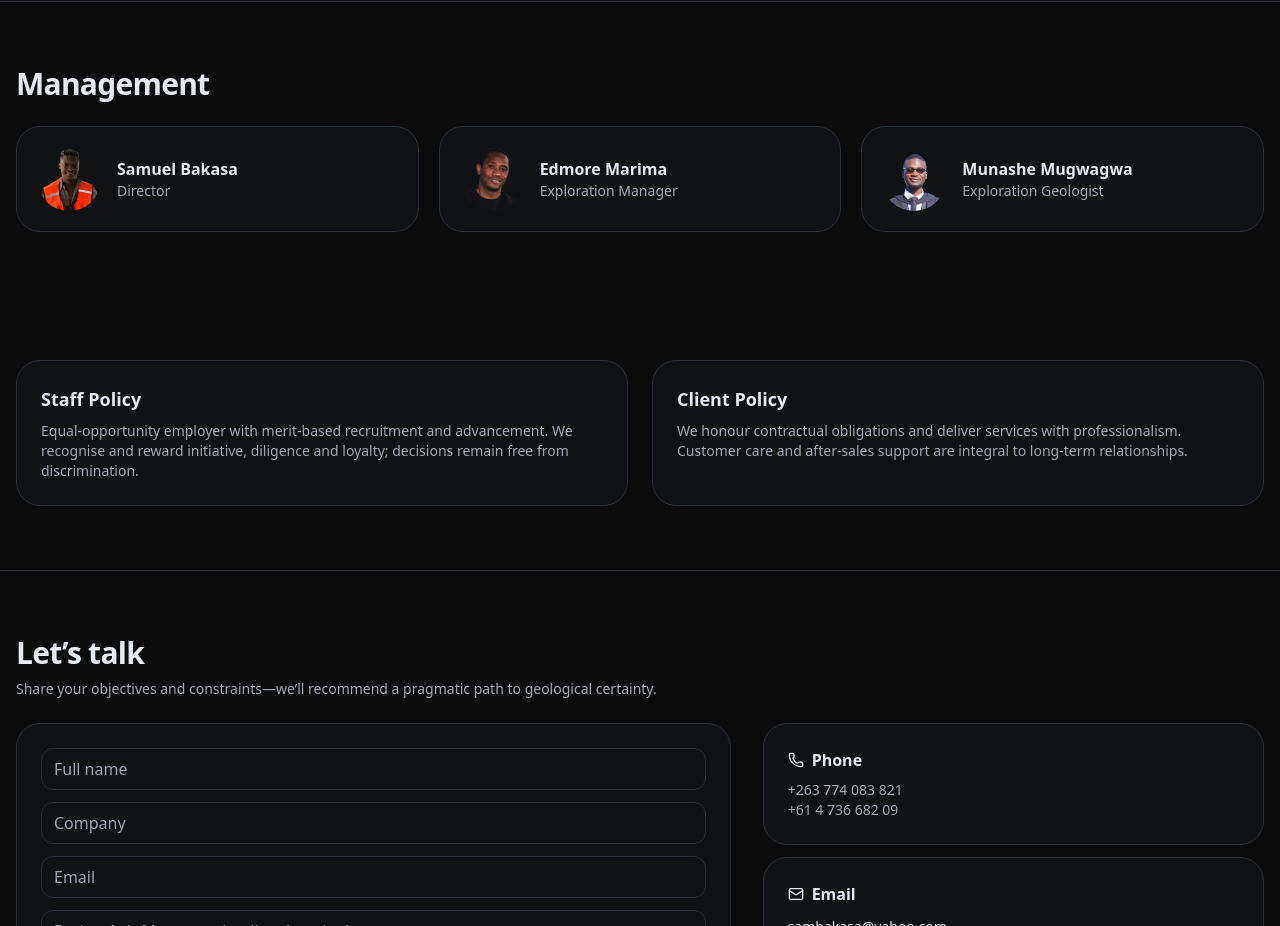
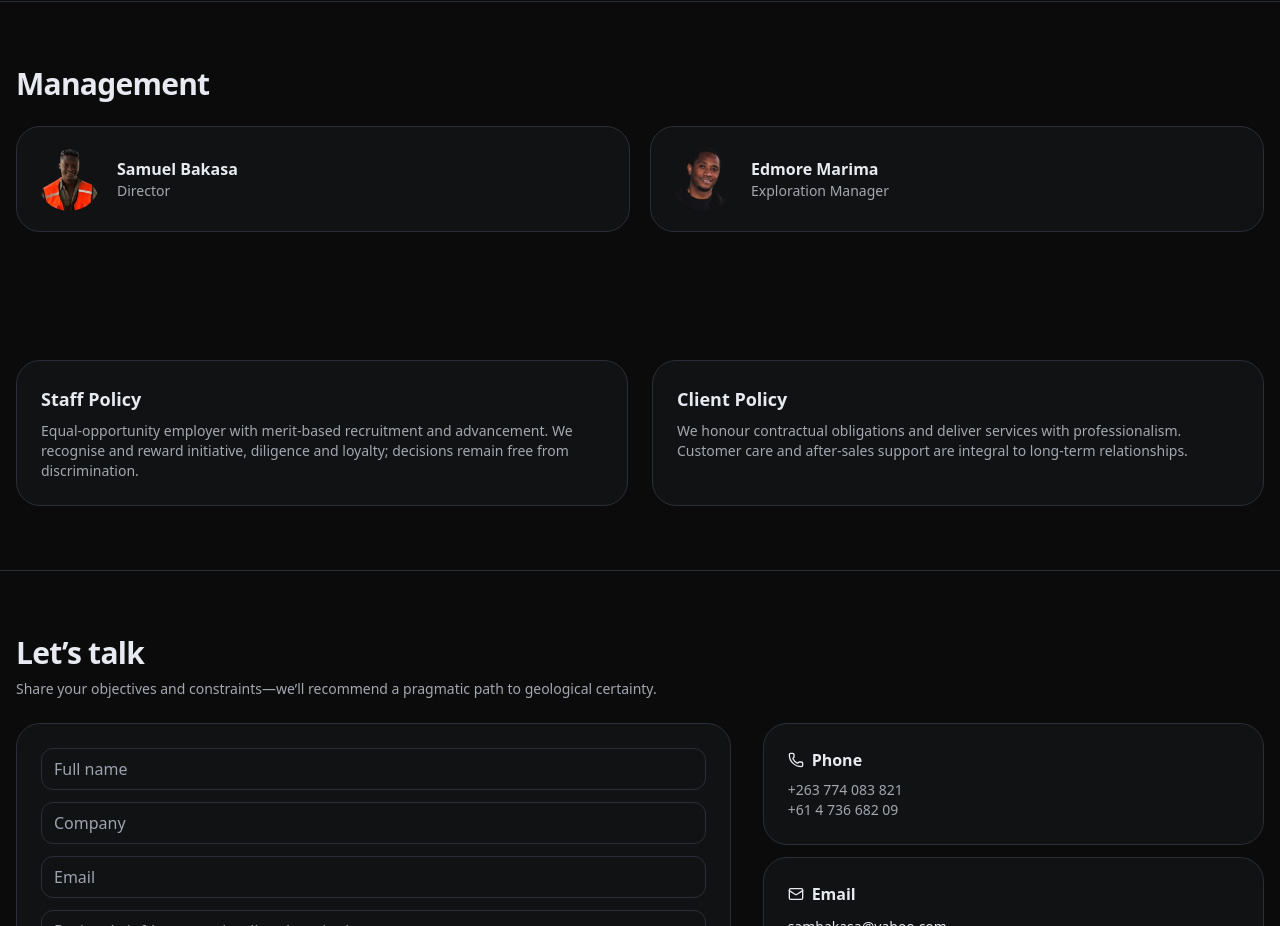
Before and after one commit to rufustech/leopardMining, a React (Vite) app: page / in a window 1280 px wide. Shown: the part 3460-4386 px from the top of the page. Built offline with nearby package versions, Linux system fonts and the light colour scheme.

Commit message:
Remove magwara

```diff
--- a/src/assets/index.js
+++ b/src/assets/index.js
@@ -1,6 +1,6 @@
 import sam from "./images/SAMPASSPORT.png";
 import edmore from "./images/edmorepassport.png";
-import munashe from "./images/munashePassport.png";
+// import munashe from "./images/munashePassport.png";
 import heropic from "./images/heropic.jpg";
 import mineeng from "./images/mineeng.jpg";
 import mining1 from "./images/mining1.jpg";
@@ -15,7 +15,7 @@
   sam,
   edmore,
   logo2,
-  munashe,
+  // munashe,
   mining1,
   mining2,
   mining3,
--- a/src/components/Hero.jsx
+++ b/src/components/Hero.jsx
@@ -27,7 +27,7 @@
   mining4,
   mining5,
   mining6,
-  munashe,
+  // munashe,
   sam,
 } from "../assets";
 
@@ -169,7 +169,6 @@
   const team = [
     { name: "Samuel Bakasa", role: "Director", image: sam },
     { name: "Edmore Marima", role: "Exploration Manager", image: edmore },
-    { name: "Munashe Mugwagwa", role: "Exploration Geologist", image: munashe },
   ];
 
   const contacts = {
@@ -719,7 +718,7 @@
           <h2 className="text-2xl sm:text-3xl font-bold tracking-tight mb-6">
             Management
           </h2>
-          <div className="grid sm:grid-cols-2 lg:grid-cols-3 gap-5">
+          <div className="grid sm:grid-cols-2 lg:grid-cols-2 gap-5">
             {team.map((m, idx) => (
               <div
                 key={`${m.name}-${idx}`}
```
